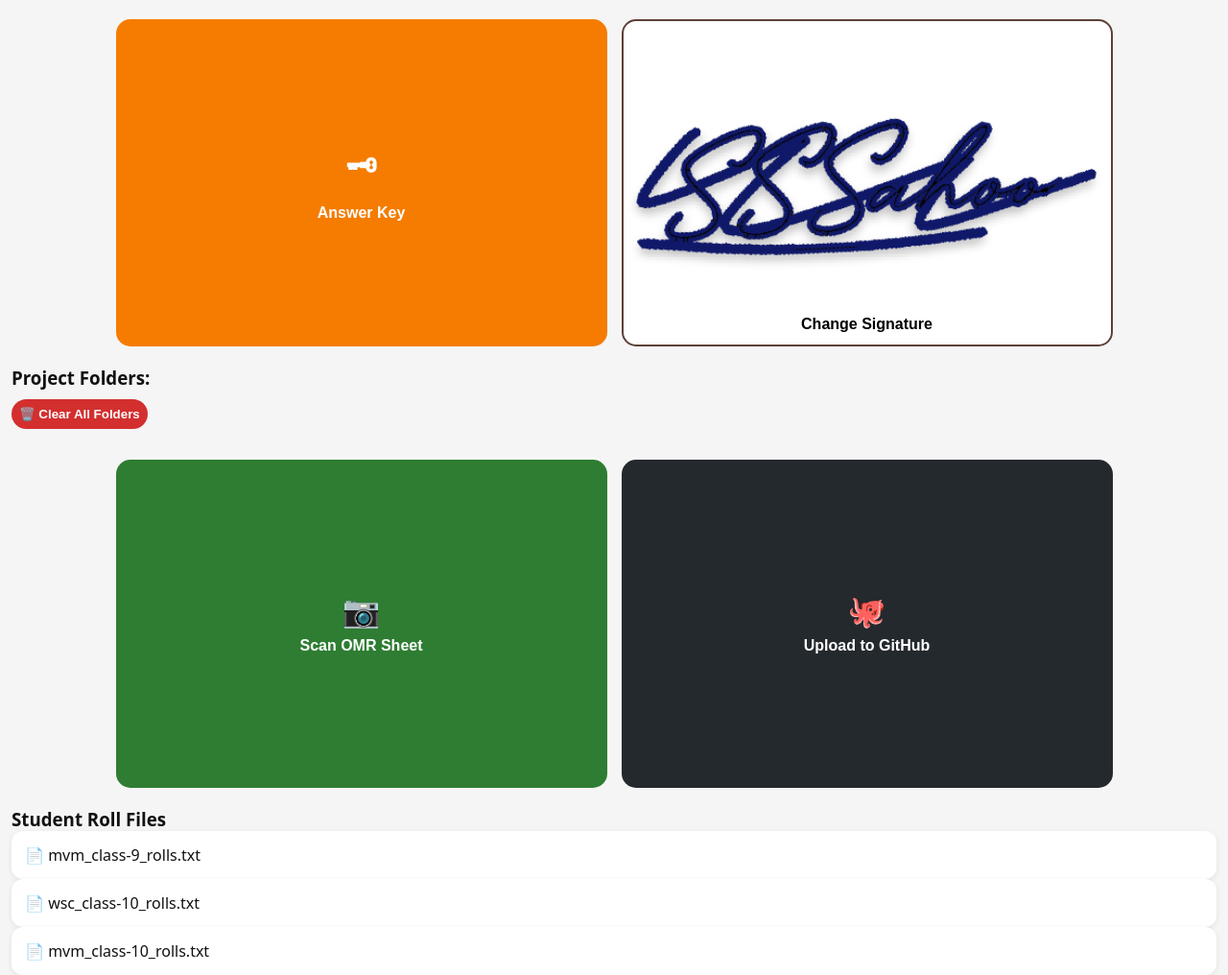
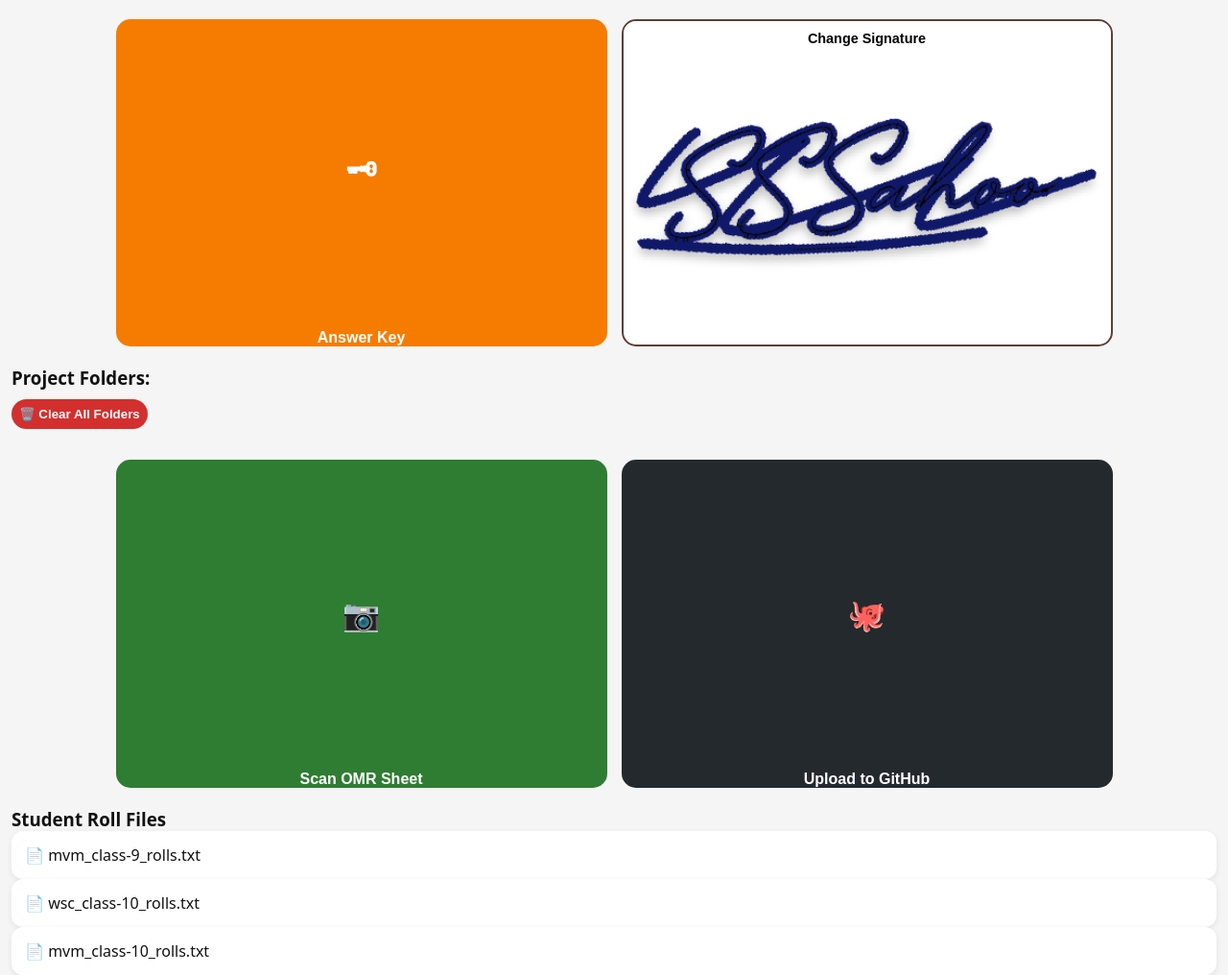
Before and after one commit to Ashit-10/PYTHON_OMR_APP, a Flask app: page / in a window 1280 px wide. Shown: the part 52-1068 px from the top of the page at 96% size. Run offline with Flask 3, Linux system fonts and the light colour scheme.

Commit message:
Update style.css

```diff
--- a/static/style.css
+++ b/static/style.css
@@ -81,15 +52,17 @@ header {
   display: flex;
   flex-direction: column;
   align-items: center;
-        justify-content: center;
+  justify-content: space-between; /* Pushes Emoji to top/middle and Text to bottom */
   font-size: 1rem;
   font-weight: bold;
   border-radius: 15px;
   border: none;
   cursor: pointer;
   transition: transform 0.1s;
-        padding: 10px;
+  padding: 0px; /* Crucial: Allows the bottom bar to touch the edges */
   text-align: center;
+  overflow: hidden; /* Clips the translucent bar to the rounded corners */
+  position: relative;
 }
 
 .actions button:active { transform: scale(0.95); }
@@ -101,25 +74,36 @@ header {
 
 .actions button span {
   font-size: 2rem;
-        margin-bottom: 8px;
+  margin-top: auto;   /* Centers emoji vertically in the top space */
+  margin-bottom: auto;
 }
 
-    /* Style for the button when a signature is loaded */
-    .btn-sign-active {
+/* Signature Active States */
+.btn-sign-preview, .btn-sign-active {
     background-size: contain !important;
     background-repeat: no-repeat !important;
     background-position: center !important;
-        background-color: #ffffff !important; /* White background for PNG contrast */
+    background-color: #ffffff !important;
     color: #000 !important;
     border: 2px solid #5d4037 !important;
 }
 
-    /* Keep the label readable over the image */
-    .btn-sign-active b {
-        background: rgba(255,255,255,0.7);
-        padding: 2px 6px;
-        border-radius: 4px;
-        margin-top: auto;
+/* THE FIX: Full-width bottom bar */
+.btn-sign-preview b, .btn-sign-active b {
+    background: rgba(255, 255, 255, 0.75) !important;
+    width: 100% !important;
+    height: auto !important; /* Changed from 100% to auto to make it a bar */
+    padding: 10px 0 !important; /* Adjust this to make the bar taller or shorter */
+    display: block !important;
+    font-size: 0.9rem;
+    color: #000;
+    margin-top: 0; /* Ensures it sits at the bottom due to justify-content */
+
+    /* Match button's 15px border radius */
+    border-bottom-left-radius: 13px;
+    border-bottom-right-radius: 13px;
+    border-top-left-radius: 0;
+    border-top-right-radius: 0;
 }
 
 /* =====================
```
Also changed, not shown: other parts of static/style.css (+3 -33 lines). Lines whose indentation alone changed are shown as unchanged.
